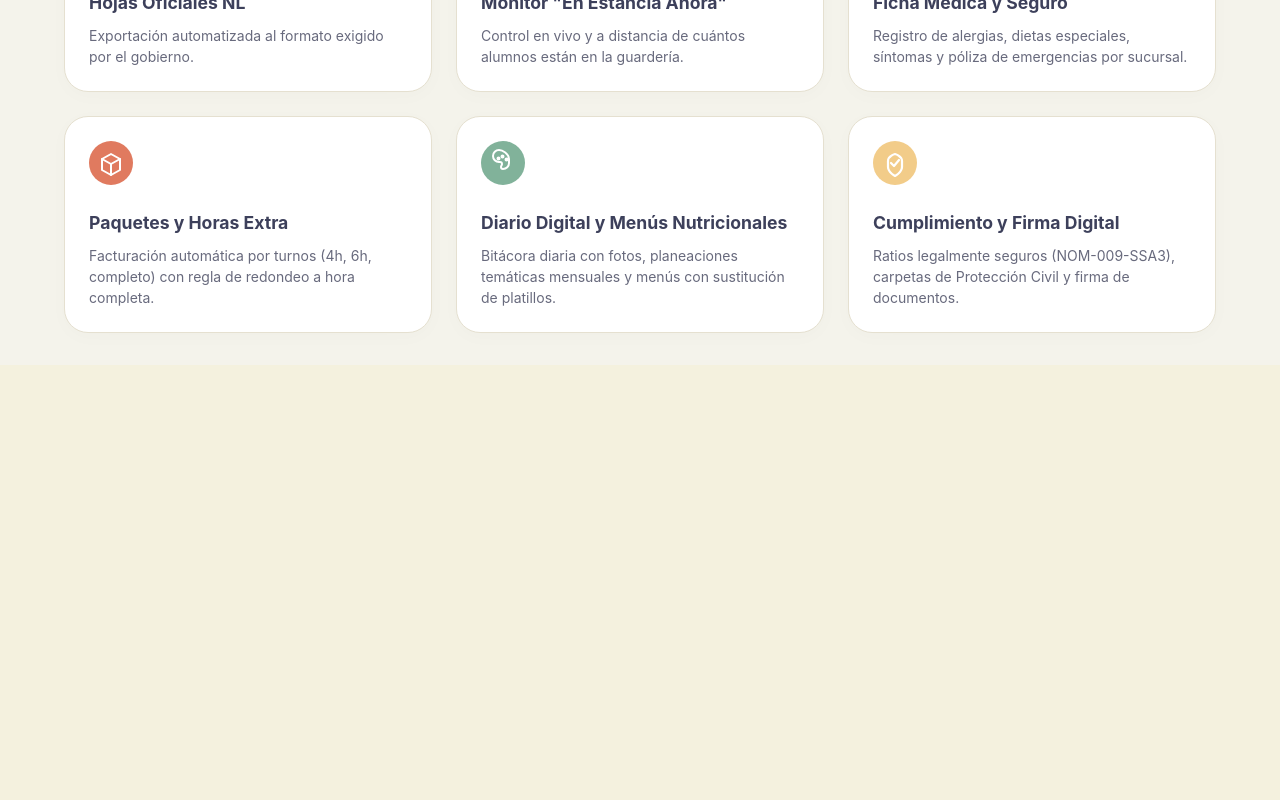
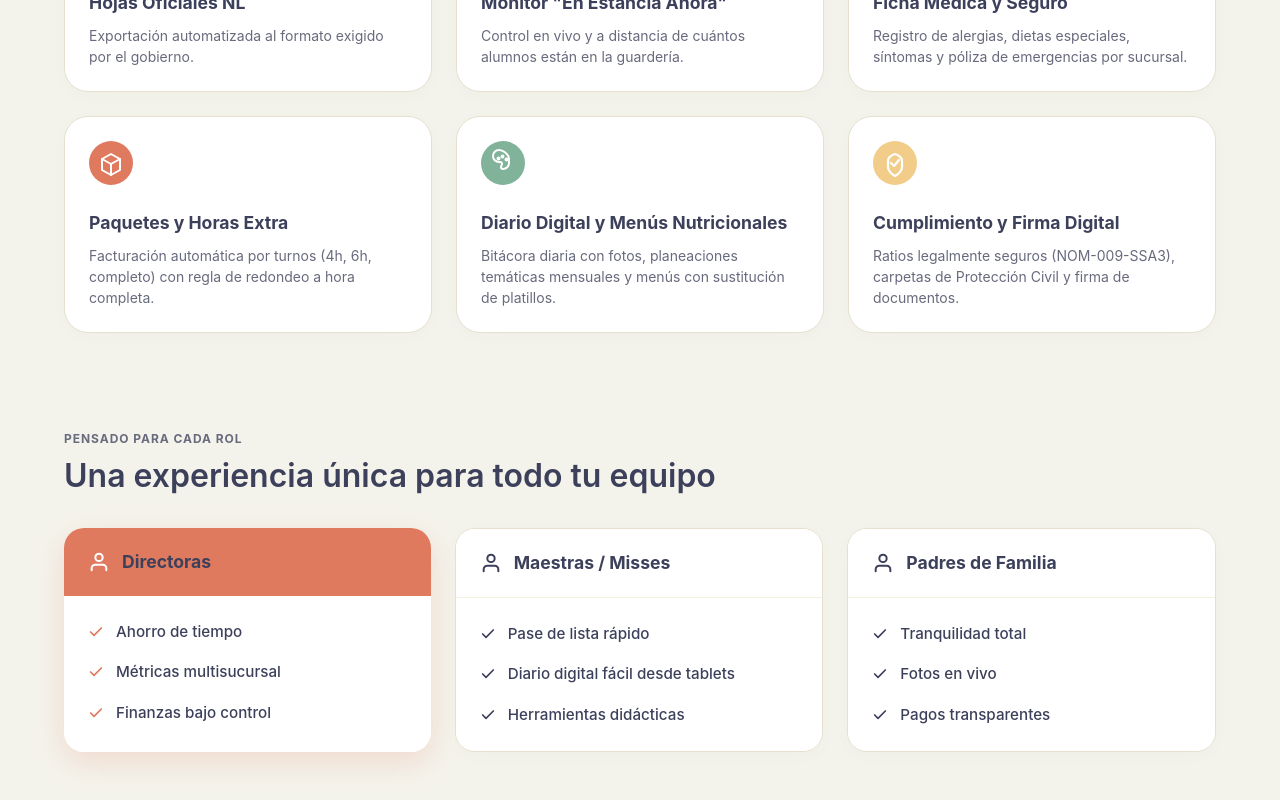
Before and after one commit to ArtemisaLabs/artemisa-landing, a Next.js app: page / in a window 1280 px wide. Shown: the part 1284-2084 px from the top of the page. Before the commit the page ends 1649 px from the top, so only its background shows below. Built offline with nearby package versions, Linux system fonts and the light colour scheme.

Commit message:
Added roles section

```diff
--- a/app/page.tsx
+++ b/app/page.tsx
@@ -4,6 +4,7 @@ import { Container, Typography, Button, Box, Paper, Stack } from '@mui/material'
 import Benefits from '../src/components/Benefits/benefits';
 import Scope from '../src/components/Scope/Scope';
 import Modules from '../src/components/Modules/modules';
+import Users from '../src/components/Users/users';
 
 export default function HomePage() {
   return (
@@ -16,7 +17,9 @@ export default function HomePage() {
       >
         <Scope />
         <Modules />
+        <Users />
       </Stack>
+
     </Box>
   );
 }
--- a/src/components/Modules/card.tsx
+++ b/src/components/Modules/card.tsx
@@ -17,7 +17,11 @@ export default function Card({ title, description, icon }: any) {
                 border: '1px solid #E5E0D0',
                 borderRadius: '24px',
                 boxShadow: '0 4px 20px rgba(0,0,0,0.02)',
-                height: '100%'
+                height: '100%',
+                transition: 'transform 0.2s ease, box-shadow 0.2s ease',
+                '&:hover': {
+                    transform: 'translateY(-4px)'
+                },
             }}
         >
             <Box sx={{ mb: 2 }}>{icon}</Box>
--- a/src/components/Modules/modules.tsx
+++ b/src/components/Modules/modules.tsx
@@ -1,4 +1,3 @@
-import React from 'react';
 import {
     Box,
     Typography
--- /dev/null
+++ b/src/components/Users/cards.tsx
@@ -0,0 +1,102 @@
+import React from 'react';
+import { Box, Typography } from '@mui/material';
+import { UserIcon, CheckIcon } from './icons';
+
+interface RoleCardProps {
+    title: string;
+    features: string[];
+    isHighlighted?: boolean;
+}
+
+export default function RoleCard({ title, features, isHighlighted = false }: RoleCardProps) {
+    return (
+        <Box
+            sx={{
+                flex: 1,
+                borderRadius: '20px',
+                overflow: 'hidden',
+                backgroundColor: '#FFFFFF',
+                border: isHighlighted ? 'none' : '1px solid #E5E0D0',
+                boxShadow: isHighlighted
+                    ? '0 10px 30px rgba(224, 122, 95, 0.2)'
+                    : '0 4px 20px rgba(0, 0, 0, 0.02)',
+                display: 'flex',
+                flexDirection: 'column',
+                transition: 'transform 0.2s ease, box-shadow 0.2s ease',
+                '&:hover': {
+                    transform: 'translateY(-4px)',
+                    boxShadow: isHighlighted
+                        ? '0 14px 36px rgba(224, 122, 95, 0.28)'
+                        : '0 8px 24px rgba(0, 0, 0, 0.06)',
+                },
+            }}
+        >
+            {/* Cabecera de la tarjeta */}
+            <Box
+                sx={{
+                    backgroundColor: isHighlighted ? '#E07A5F' : '#FFFFFF',
+                    color: isHighlighted ? '#FFFFFF' : '#3D405B',
+                    p: '20px 24px',
+                    display: 'flex',
+                    alignItems: 'center',
+                    gap: 1.5,
+                    borderBottom: isHighlighted ? 'none' : '1px solid #F4F1DE',
+                }}
+            >
+                <UserIcon color={isHighlighted ? '#FFFFFF' : '#3D405B'} size={22} />
+                <Typography
+                    variant="h6"
+                    sx={{
+                        fontWeight: 700,
+                        fontSize: '1.1rem',
+                    }}
+                >
+                    {title}
+                </Typography>
+            </Box>
+
+            {/* Lista de características */}
+            <Box
+                sx={{
+                    p: '24px',
+                    display: 'flex',
+                    flexDirection: 'column',
+                    gap: 2,
+                    backgroundColor: '#FFFFFF',
+                    flexGrow: 1,
+                }}
+            >
+                {features.map((feature, index) => (
+                    <Box
+                        key={index}
+                        sx={{
+                            display: 'flex',
+                            alignItems: 'center',
+                            gap: 1.5,
+                        }}
+                    >
+                        <Box
+                            sx={{
+                                display: 'flex',
+                                alignItems: 'center',
+                                justifyContent: 'center',
+                            }}
+                        >
+                            <CheckIcon color={isHighlighted ? '#E07A5F' : '#3D405B'} size={16} />
+                        </Box>
+                        <Typography
+                            variant="body2"
+                            sx={{
+                                color: '#3D405B',
+                                fontWeight: 500,
+                                fontSize: '0.95rem',
+                            }}
+                        >
+                            {feature}
+                        </Typography>
+                    </Box>
+                ))}
+            </Box>
+        </Box>
+    );
+}
--- /dev/null
+++ b/src/components/Users/icons.tsx
@@ -0,0 +1,43 @@
+import React from 'react';
+
+interface IconProps {
+    color?: string;
+    size?: number;
+}
+
+// Icono de Usuario (Rol)
+export function UserIcon({ color = '#3D405B', size = 22 }: IconProps) {
+    return (
+        <svg
+            width={size}
+            height={size}
+            viewBox="0 0 24 24"
+            fill="none"
+            stroke={color}
+            strokeWidth="2.2"
+            strokeLinecap="round"
+            strokeLinejoin="round"
+        >
+            <path d="M20 21v-2a4 4 0 0 0-4-4H8a4 4 0 0 0-4 4v2" />
+            <circle cx="12" cy="7" r="4" />
+        </svg>
+    );
+}
+
+// Icono de Palomita / Check
+export function CheckIcon({ color = '#3D405B', size = 16 }: IconProps) {
+    return (
+        <svg
+            width={size}
+            height={size}
+            viewBox="0 0 24 24"
+            fill="none"
+            stroke={color}
+            strokeWidth="2.5"
+            strokeLinecap="round"
+            strokeLinejoin="round"
+        >
+            <polyline points="20 6 9 17 4 12" />
+        </svg>
+    );
+}
--- /dev/null
+++ b/src/components/Users/users.tsx
@@ -0,0 +1,94 @@
+import React from 'react';
+import { Box, Typography } from '@mui/material';
+import RoleCard from './cards';
+
+export default function RolesSection() {
+    const rolesData = [
+        {
+            title: 'Directoras',
+            isHighlighted: true,
+            features: [
+                'Ahorro de tiempo',
+                'Métricas multisucursal',
+                'Finanzas bajo control',
+            ],
+        },
+        {
+            title: 'Maestras / Misses',
+            isHighlighted: false,
+            features: [
+                'Pase de lista rápido',
+                'Diario digital fácil desde tablets',
+                'Herramientas didácticas',
+            ],
+        },
+        {
+            title: 'Padres de Familia',
+            isHighlighted: false,
+            features: [
+                'Tranquilidad total',
+                'Fotos en vivo',
+                'Pagos transparentes',
+            ],
+        },
+    ];
+
+    return (
+        <Box
+            sx={{
+                width: '90%',
+                mx: 'auto',
+                display: 'flex',
+                flexDirection: 'column',
+                alignItems: 'flex-start',
+                py: { xs: 4, md: 6 },
+            }}
+        >
+            {/* Encabezados */}
+            <Typography
+                variant="body2"
+                sx={{
+                    color: 'text.secondary',
+                    fontWeight: 700,
+                    letterSpacing: '0.08em',
+                    fontSize: '0.75rem',
+                    textTransform: 'uppercase',
+                }}
+            >
+                PENSADO PARA CADA ROL
+            </Typography>
+
+            <Typography
+                variant="h4"
+                sx={{
+                    mt: 1,
+                    mb: 4,
+                    fontWeight: 600,
+                    color: '#3D405B',
+                    fontSize: { xs: '1.5rem', md: '2rem' },
+                }}
+            >
+                Una experiencia única para todo tu equipo
+            </Typography>
+
+            {/* Grid responsivo de tarjetas */}
+            <Box
+                sx={{
+                    display: 'flex',
+                    flexDirection: { xs: 'column', md: 'row' },
+                    gap: 3,
+                    width: '100%',
+                }}
+            >
+                {rolesData.map((role, index) => (
+                    <RoleCard
+                        key={index}
+                        title={role.title}
+                        features={role.features}
+                        isHighlighted={role.isHighlighted}
+                    />
+                ))}
+            </Box>
+        </Box>
+    );
+}
```
